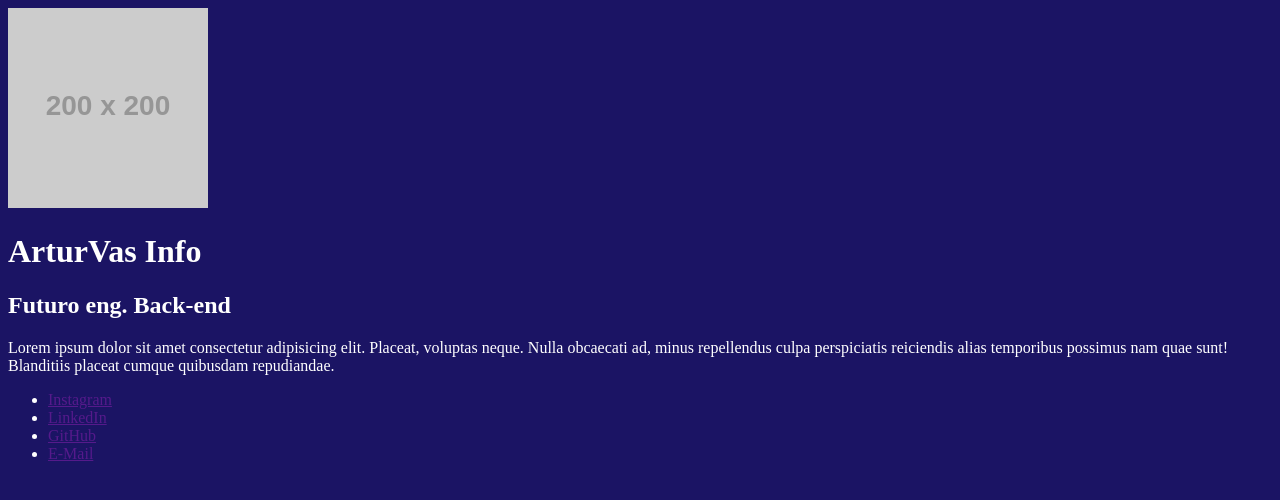
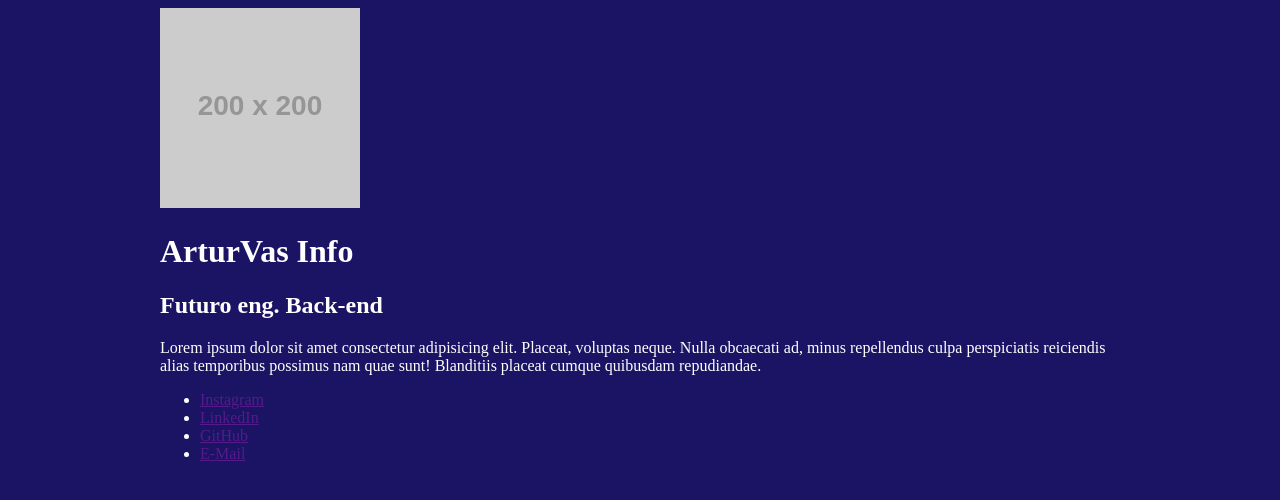
Before and after one commit to arturvas/less, a website: page index.html in a window 1280 px wide. Drawn offline with nearby package versions, Linux system fonts and the light colour scheme; files that its build step writes are made by us from their sources; placeholder pictures from the web are drawn by us.

Commit message:
add container e mediacarrys

```diff
--- a/src/styles/main.less
+++ b/src/styles/main.less
@@ -1,6 +1,25 @@
 @import "variaveis.less";
+// scaping
+@breakpointMobile: ~"(max-width: 767px)";
+@breakpointTablet: ~"(min-width: 768px) and (max-width: 1023px)";
 
 body {
   background-color: @corDeFundo;
   color: @corDosTextos;
 }
+
+.container {
+  max-width: 960px;
+  width: 100%;
+  margin: 0 auto;
+
+  @media @breakpointMobile {
+    max-width: 70%;
+    background-color: yellowgreen;
+  }
+
+  @media @breakpointTablet {
+    max-width: 80%;
+    background-color: goldenrod;
+  }
+}
```
